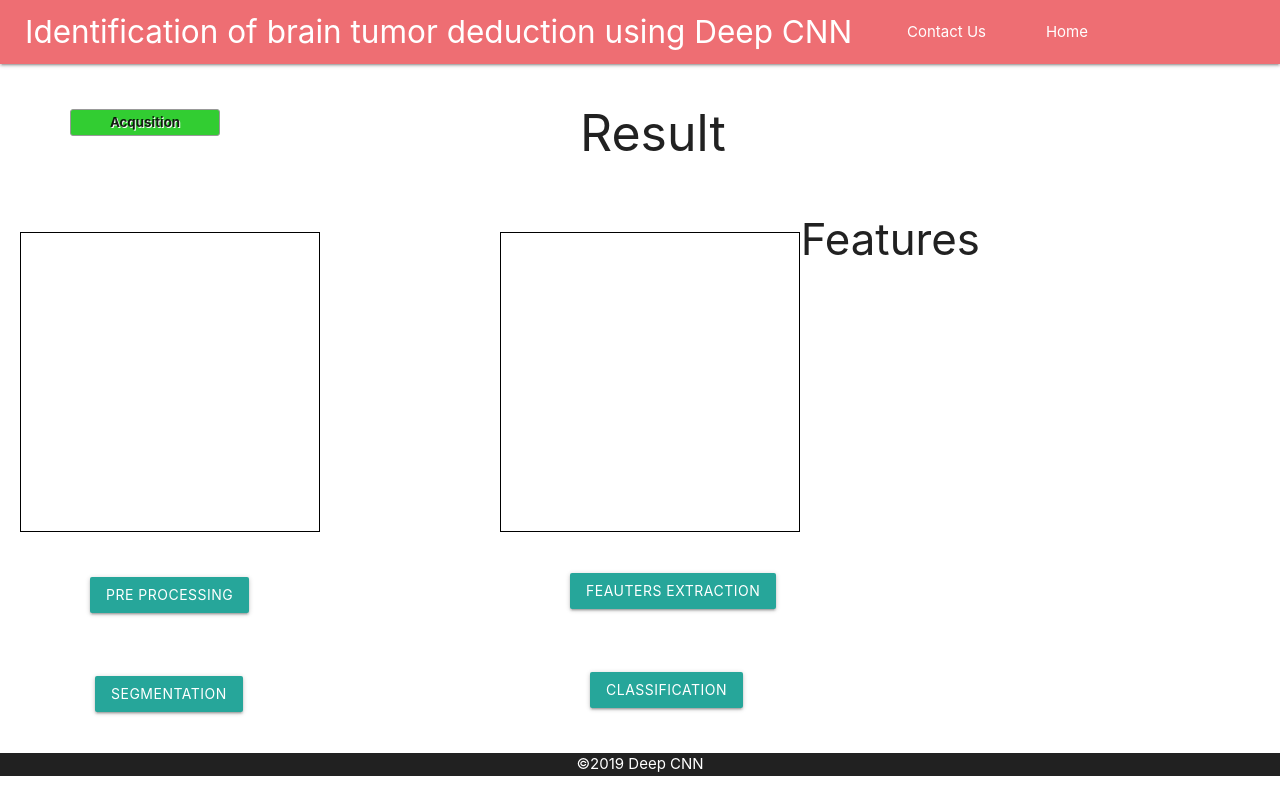
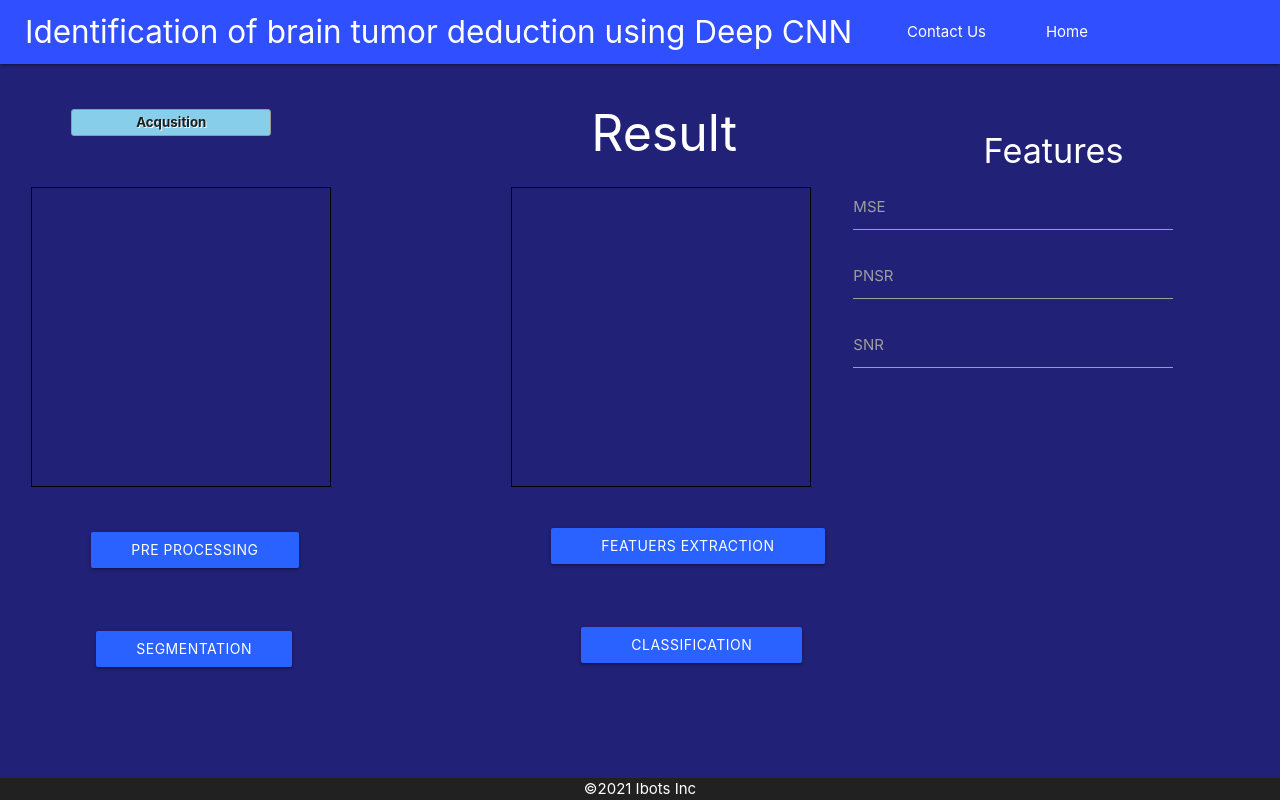
Before and after one commit to robinzd/sample-site, a plain HTML site: page index.html in a window 1280 px wide. Drawn offline with nearby package versions, Linux system fonts and the light colour scheme.

Commit message:
sample sight 01/08/2022

```diff
--- a/index.html
+++ b/index.html
@@ -20,39 +20,26 @@
 
 
     <!-- navbar -->
-    <nav class="nav ">
+    <nav class="nav indigo accent-4 ">
         <div class="container">
-            <a href="#" class=" button1 right align">Home</a>
+            <a href="#" class=" right align">Home</a>
             <a href="#" class="right align">Contact Us</a>
             <a class="brand-logo">Identification of brain tumor deduction using Deep CNN</a>
         </div>
 
     </nav><br><br>
 
-    <!-- photo upload button -->
-    <section>
-
-
-
+   <!-- upload buttons -->
+    <div class="row">
+        <div class="col s8 ">
             <input type="file" class="custom-file-input">
 
             <div>
 
                 <h1>Result
                 </h1>
-
            </div>
 
-        <form>
-            <div id="link">
-                <h3 class="right" type="submit" name="action">Features
-                </h3>
-
-
-            </div>
-        </form>
-
-    </section><br><br>
 
             <!-- photo section -->
             <section>
@@ -68,37 +55,75 @@
             <section>
 
                 <div id="button">
-            <a class="btn waves-effect waves-light " type="submit" name="action">Pre Processing
+                    <a class="btn waves-effect waves-light blue accent-4  " type="submit" name="action">Pre Processing
                     </a>
                 </div>
 
                 <div id="button1">
-            <button class="btn waves-effect waves-light button1" type="submit" name="action">Feauters Extraction
+                    <button class="btn waves-effect waves-light blue accent-4 " type="submit" name="action">Featuers
+                        Extraction
                     </button>
                     <div>
 
             </section><br><br><br>
 
+
+
+
+
             <!-- buttons2 -->
             <section>
 
                 <div id="button2">
-            <a class="btn waves-effect waves-light " type="submit" name="action">Segmentation
+                    <a class="btn waves-effect waves-light blue accent-4  " type="submit" name="action">Segmentation
                     </a>
                 </div>
 
                 <div id="button3">
-            <button class="btn waves-effect waves-light button1" type="submit" name="action">classification
+                    <button class="btn waves-effect waves-light blue accent-4 button3 " type="submit"
+                        name="action">classification
                     </button>
                     <div>
 
+
             </section><br><br>
+        </div>
+        <div class="col s3">
+
+
+
+
+            <form>
+                <!-- <div class="row"> -->
+                <h4 id="features button">Features</h4>
+                <div class="input-field row">
+                    <input id="mse" type="text">
+                    <label for="mse">MSE</label>
+                </div>
+                <div class="input-field row">
+                    <input id="pnsr" type="text">
+                    <label for="pnsr">PNSR</label>
+                </div>
+                <div class="input-field row">
+                    <input id="snr" type="text">
+                    <label for="snr">SNR</label>
+                </div>
+                <!-- </div> -->
+            </form>
+
+
+
+
+
+
+        </div>
+    </div>
 
 
     <!-- footer -->
     <footer>
         <div class="footer-copyright grey darken-4">
-            <div class="container center-align white-text">&copy;2019 Deep CNN</div>
+            <div class="container center-align white-text">&copy;2021 Ibots Inc</div>
         </div>
     </footer>
 
--- a/sample.css
+++ b/sample.css
@@ -10,7 +10,7 @@ a.right.align{
     content: 'Acqusition';
     text-align: center;
     display: inline-block;
-    background:limegreen;
+    background:skyblue;
     border: 1px solid #999;
     border-radius: 3px;
     padding: 5px 8px;
@@ -21,8 +21,8 @@ a.right.align{
     text-shadow: 1px 1px #fff;
     font-weight: 700;
     font-size: 10pt;
-    width: 150px;
-    margin-left: 70px;
+    width: 200px;
+    margin-left: 60px;
     margin-right: 20px;
   }
   .custom-file-input:hover::before {
@@ -59,34 +59,52 @@ button.btn.waves-effect.waves-light{
 }
 
 #button{
-    margin-left: 90px;
+    margin-left: 80px;
+
+
+
+}
+
+a.btn.waves-effect.waves-light.blue.accent-4{
+  padding-right: 40px;
+    padding-left: 40px;
+}
+
+button.btn.waves-effect.waves-light.blue.accent-4{
+  padding-left: 40px;
+  padding-right: 40px;
+
 }
 
 #button1{
-    margin-left:230px;
+    margin-left:200px;
     margin-top: -40px;
 }
 
 
 #button2{
-    margin-left: 95px;
+    margin-left: 85px;
+  }
+
+#button3{
+    margin-left:230px;
+    margin-top: -40px;
+
 }
 
-#button3{
-    margin-left:250px;
-    margin-top: -40px;
+button.btn.waves-effect.waves-light.blue.accent-4{
+  padding-left: 50px;
+  padding-right:50px;
 }
 
 
-#link{
-    margin-right: 300px;
-}
 
 
 h1{
     margin-left: 580px;
     margin-top: -30px;
     font-size: 50px;
+    color:white;
 }
 
 
@@ -94,3 +112,30 @@ a.brand-logo{
 position: 25px;
 left: 25px;
 }
+
+body{
+  background-color:rgb(33, 33, 119);
+}
+
+
+
+
+.input-field.col.s6.offsetl4{
+  margin-left: 950px;
+  width:30%;
+}
+
+
+h4#features\ button{
+  margin-left: 40%;
+  color:white;
+}
+
+footer{
+  position:fixed;
+	bottom: 0;
+  left:0;
+  width:100%;
+
+
+}
```
Lines whose indentation alone changed are shown as unchanged.
